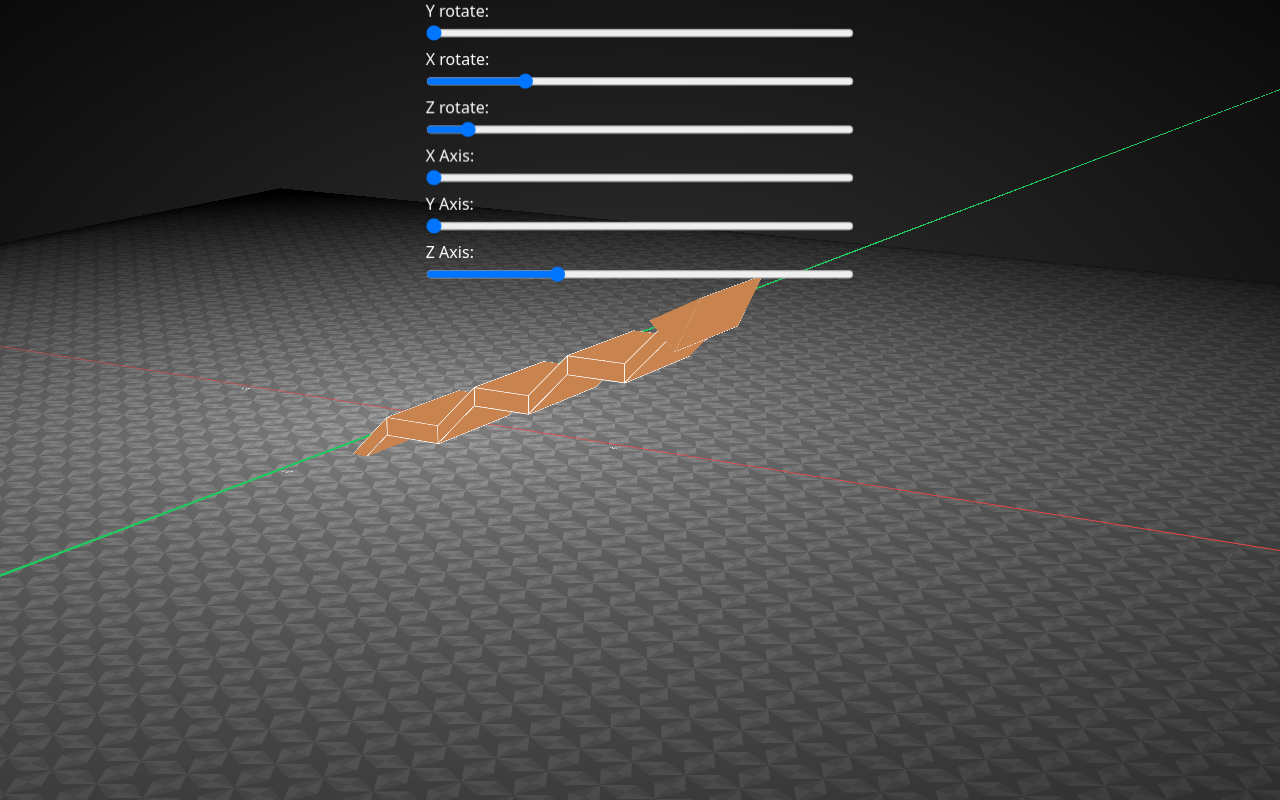
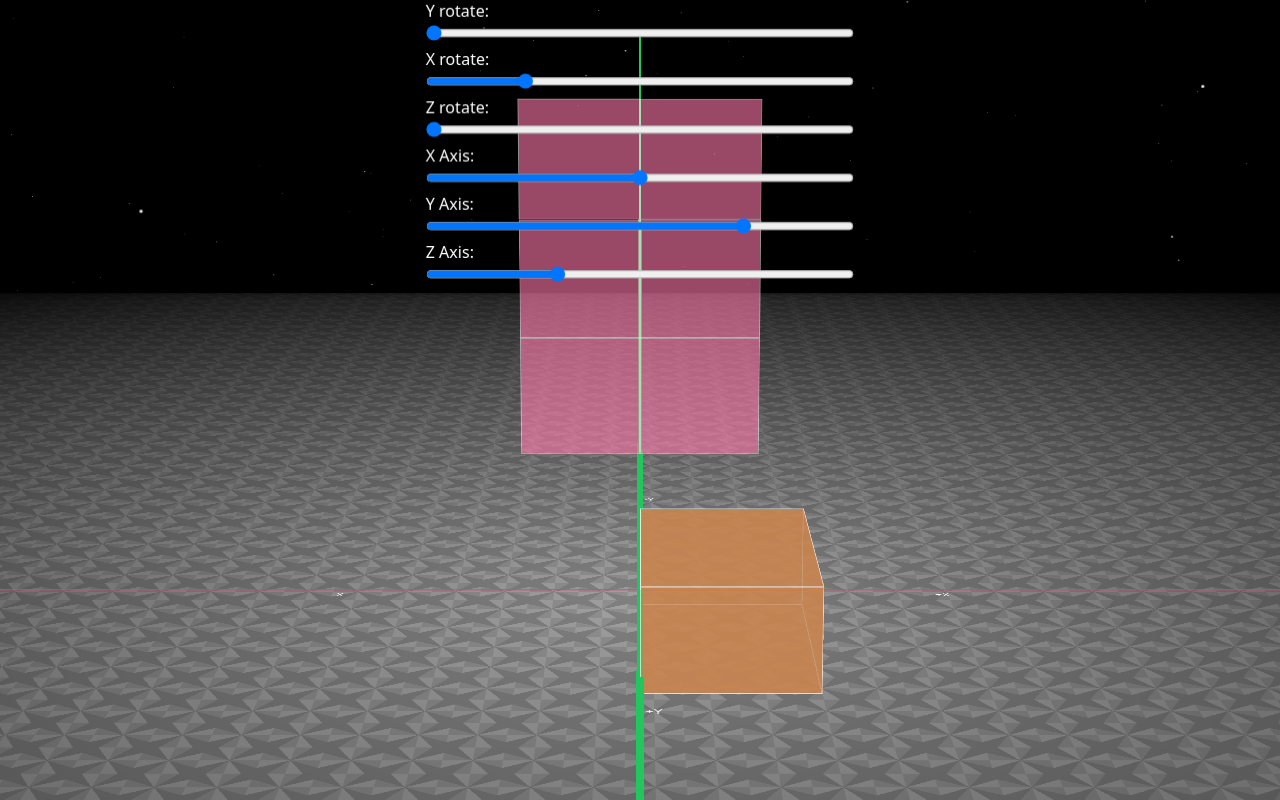
Before and after one commit to Prakash7895/portfolio2, a React (Vite) app: page / in a window 1280 px wide. Built offline with nearby package versions, Linux system fonts and the light colour scheme.

Commit message:
stars and planet

```diff
--- a/src/App.tsx
+++ b/src/App.tsx
@@ -1,56 +1,11 @@
-import { useEffect, useState } from 'react';
-import Ground from './components/Ground';
-import Lion from './components/Lion';
-import AxisControl from './components/AxisControl';
+import Planet from './components/Planet';
+import Stars from './components/Stars';
 
 function App() {
-  const [steps, setSteps] = useState(0);
-
-  useEffect(() => {
-    const rootEl: any = document.querySelector(':root');
-    const rr = getComputedStyle(rootEl);
-
-    const angleStep = 10;
-
-    function handler(e: KeyboardEvent) {
-      const lionAngleZ = +(
-        rr.getPropertyValue('--lionAngleZ').match(/\d/g)?.join('') || 0
-      );
-
-      if (e.key === 'ArrowUp') {
-        setSteps((p) => p + 10);
-      } else if (e.key === 'ArrowLeft') {
-        rootEl.style.setProperty(
-          '--lionAngleZ',
-          `${(lionAngleZ - angleStep + 360) % 360}deg`
-        );
-      } else if (e.key === 'ArrowRight') {
-        rootEl.style.setProperty(
-          '--lionAngleZ',
-          `${(lionAngleZ + angleStep + 360) % 360}deg`
-        );
-      }
-    }
-    window.addEventListener('keydown', handler);
-
-    return () => {
-      window.removeEventListener('keydown', handler);
-    };
-  }, []);
-
   return (
     <>
-      <AxisControl />
-      <div id='scene' className='relative w-full h-full'>
-        <Ground />
-        {/* <Lion
-          height={100}
-          width={90}
-          length={110}
-          steps={steps}
-          setSteps={setSteps}
-        /> */}
-      </div>
+      <Stars />
+      <Planet />
     </>
   );
 }
--- a/src/components/AxisControl.tsx
+++ b/src/components/AxisControl.tsx
@@ -3,9 +3,9 @@ import { useEffect, useState } from 'react';
 const AxisControl = () => {
   const [xAngle, setXAngle] = useState(80);
   const [yAngle, setYAngle] = useState(0);
-  const [zAngle, setZAngle] = useState(30);
-  const [xAxis, setXAxis] = useState(-1000);
-  const [yAxis, setYAxis] = useState(-1000);
+  const [zAngle, setZAngle] = useState(0);
+  const [xAxis, setXAxis] = useState(0);
+  const [yAxis, setYAxis] = useState(-500);
   const [zAxis, setZAxis] = useState(-400);
 
   useEffect(() => {
@@ -74,7 +74,7 @@ const AxisControl = () => {
         <input
           id='range'
           type='range'
-          min='-1000'
+          min='-5000'
           max='1000'
           defaultValue={yAxis}
           className='w-full'
--- a/src/components/Experiences.tsx
+++ b/src/components/Experiences.tsx
@@ -3,8 +3,8 @@ import Cube from './Cube';
 import Triangle from './Triangle';
 
 const Experiences = () => {
-  const height = 100;
-  const width = 30;
+  const height = 200;
+  const width = 60;
   const length = 200;
 
   const triangleWidth = 2 * width;
--- a/src/components/Ground.tsx
+++ b/src/components/Ground.tsx
@@ -1,6 +1,7 @@
 import Axis from './Axis';
 import Boundary from './Boundary';
 import Experiences from './Experiences';
+import Projects from './Projects';
 
 const Ground = () => {
   return (
@@ -10,7 +11,9 @@ const Ground = () => {
     >
       <Axis />
       {/* <Boundary /> */}
-      <Experiences />
+      {/* <Experiences /> */}
+      <Projects />
+
       {/* <Cube
         opacity={0.7}
         borderColor='#fff'
--- /dev/null
+++ b/src/components/Planet.tsx
@@ -0,0 +1,60 @@
+import { useEffect, useState } from 'react';
+import AxisControl from './AxisControl';
+import Ground from './Ground';
+
+const Planet = () => {
+  const [steps, setSteps] = useState(0);
+
+  useEffect(() => {
+    const rootEl: any = document.querySelector(':root');
+    const rr = getComputedStyle(rootEl);
+
+    const angleStep = 10;
+
+    function handler(e: KeyboardEvent) {
+      const lionAngleZ = +(
+        rr.getPropertyValue('--lionAngleZ').match(/\d/g)?.join('') || 0
+      );
+
+      if (e.key === 'ArrowUp') {
+        setSteps((p) => p + 10);
+      } else if (e.key === 'ArrowLeft') {
+        rootEl.style.setProperty(
+          '--lionAngleZ',
+          `${(lionAngleZ - angleStep + 360) % 360}deg`
+        );
+      } else if (e.key === 'ArrowRight') {
+        rootEl.style.setProperty(
+          '--lionAngleZ',
+          `${(lionAngleZ + angleStep + 360) % 360}deg`
+        );
+      }
+    }
+    window.addEventListener('keydown', handler);
+
+    return () => {
+      window.removeEventListener('keydown', handler);
+    };
+  }, []);
+
+  return (
+    <>
+      <AxisControl />
+      <div
+        id='scene'
+        className='relative w-full h-full top-0 border-2 border-red-500'
+      >
+        <Ground />
+        {/* <Lion
+      height={100}
+      width={90}
+      length={110}
+      steps={steps}
+      setSteps={setSteps}
+    /> */}
+      </div>
+    </>
+  );
+};
+
+export default Planet;
--- /dev/null
+++ b/src/components/Projects.tsx
@@ -0,0 +1,74 @@
+import { useEffect, useRef } from 'react';
+import Cube from './Cube';
+
+const Projects = () => {
+  const side = 150;
+
+  const ref = useRef<HTMLDivElement>(null);
+
+  //   useEffect(() => {
+  //     const t = ref.current?.getAnimations();
+  //     if (!t?.length) {
+  //       console.log('TTt', t);
+  //       ref.current?.animate(
+  //         [{ transform: 'rotateZ(0deg)' }, { transform: 'rotateZ(360deg)' }],
+  //         {
+  //           duration: 3000,
+  //           iterations: Infinity,
+  //         }
+  //       );
+  //     }
+  //   }, []);
+
+  return (
+    <div>
+      <div
+        ref={ref}
+        onClick={(e) => {
+          const t = e.currentTarget.getAnimations();
+          console.log('T', t);
+
+          t[0].pause();
+        }}
+      >
+        <Cube
+          bgColor='#f7a'
+          opacity={0.6}
+          borderColor='#fff'
+          width={`${side}px`}
+          height={`${side}px`}
+          length={`${side}px`}
+          style={{
+            transformOrigin: '0% 0%',
+            // transform: 'translateZ(130px) rotateX(35deg) rotateY(315deg)',
+            transform: 'translateZ(350px)',
+          }}
+          leftStyle={{
+            transform:
+              'translate(0px, 0px) rotateX(90deg) rotateY(0deg) rotateZ(0deg)',
+          }}
+          rightStyle={{
+            transform: `rotateX(90deg) translate(${side}px, -${2 * side}px)`,
+          }}
+          topStyle={{
+            transformOrigin: '0% 0%',
+            transform:
+              'translate(0px, 0px) rotateX(90deg) rotateY(0deg) rotateZ(0deg)',
+          }}
+          bottomStyle={{
+            transformOrigin: '0% 0%',
+            transform:
+              'translate(0px, 0px) rotateX(-90deg) rotateY(0deg) rotateZ(0deg)',
+          }}
+          frontStyle={{
+            transformOrigin: '0% 0%',
+            transform: `translate(-${side}px, ${-2 * side}px)`,
+          }}
+        />
+      </div>
+      <Cube borderColor='#fff' opacity={0.7} />
+    </div>
+  );
+};
+
+export default Projects;
--- /dev/null
+++ b/src/components/Stars.tsx
@@ -0,0 +1,51 @@
+import { useEffect } from 'react';
+
+const Stars = () => {
+  useEffect(() => {
+    const particles = document.querySelectorAll<HTMLDivElement>('.particles');
+    particles.forEach((particle) => {
+      const xNegative = Math.random() > 0.5 ? -1 : 1;
+      const yNegative = Math.random() > 0.5 ? -1 : 1;
+
+      const x = xNegative * (Math.random() * (window.innerWidth * 2));
+      const y = yNegative * (Math.random() * (window.innerHeight * 2));
+
+      const duration = 15 * 1000;
+
+      const zAxis = 1500;
+
+      const zPos = Math.random() * (zAxis - -5 * zAxis) + -5 * zAxis;
+
+      particle.animate(
+        [
+          {
+            transform: `translate(${x}px, ${y}px) translateZ(${zPos}px)`,
+          },
+
+          {
+            transform: `translate(${x}px, ${y}px) translateZ(${2 * zAxis}px)`,
+          },
+        ],
+        {
+          duration: duration,
+          iterations: Infinity,
+          delay: Math.random() * duration,
+          easing: 'ease-in',
+        }
+      );
+    });
+  }, []);
+
+  const particles = Array.from({ length: 1000 }, (_, i) => i + 1).map((i) => {
+    return (
+      <div
+        key={i}
+        className={`w-[2px] h-[2px] rounded-full bg-gray-200 particles particle-${i}`}
+      ></div>
+    );
+  });
+
+  return <div className='absolute w-full h-full -z-[1000] -left-3'>{particles}</div>;
+};
+
+export default Stars;
--- a/src/index.css
+++ b/src/index.css
@@ -24,7 +24,8 @@
   display: grid;
   place-items: center;
   min-height: 100vh;
-  background-image: radial-gradient(#333, #0a0a0a);
+  /* background-image: radial-gradient(#333, #0a0a0a); */
+  background-color: #000;
   overflow: hidden;
   perspective: var(--depth);
   perspective-origin: 50% 30%;
@@ -51,11 +52,9 @@ label {
   box-shadow: 1em -1em 5em #000 inset;
   background-image: radial-gradient(circle, transparent, #000 2700px),
     repeating-conic-gradient(
-      /* #686868 0 15deg, */
-      #909090 0 30deg,
+      /* #686868 0 15deg, */ #909090 0 30deg,
       #808080 0 60deg,
-      /* #707070 0 75deg, */
-      #a0a0a0 0 90deg
+      /* #707070 0 75deg, */ #a0a0a0 0 90deg
     );
   background-size: 100% 100%, 4em 4em;
   /* animation: floorMove 2s infinite linear; */
```
